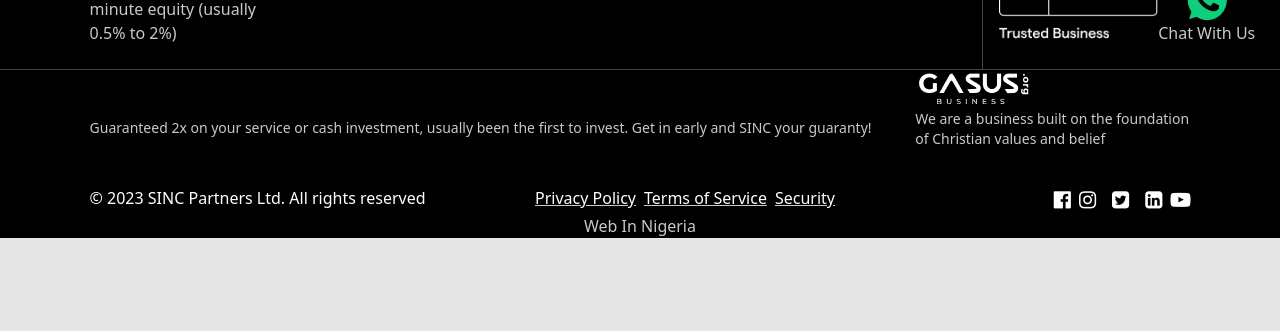
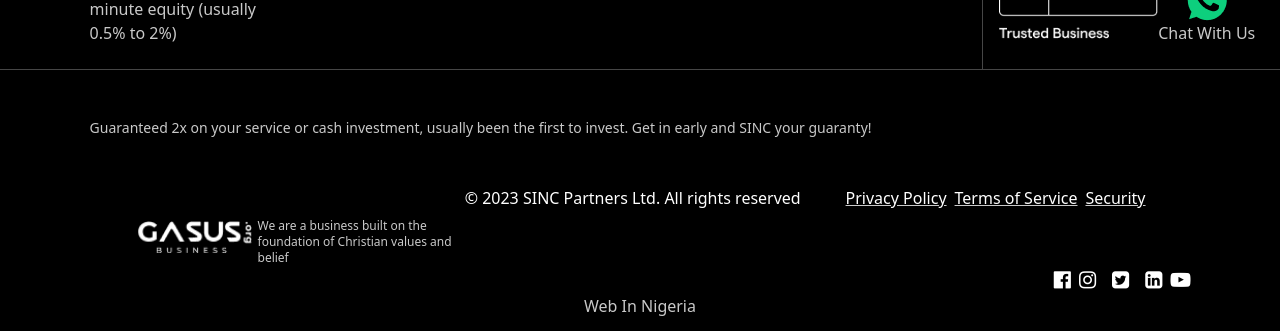
Before and after one commit to Ornerd/sinc-partners-project, a React (Vite) app: page / in a window 1280 px wide. Shown: the part 7616-7947 px from the top of the page. Before the commit the page ends 7854 px from the top, so only its background shows below. Built offline with nearby package versions, Linux system fonts and the light colour scheme.

Commit message:
footer done–atleast for larger screens

```diff
--- a/src/components/Footer.jsx
+++ b/src/components/Footer.jsx
@@ -91,9 +91,9 @@ const Footer = () => {
       </section>
       <section className='flex flex-wrap lg:px-[7%] text-[#C9C9C9]'>
         <p className='pt-12 pb-12 text-sm'>Guaranteed 2x on your service or cash investment, usually been the first to invest. Get in early and SINC your guaranty!</p>
-        <div className='w-1/4 ml-auto'>
-        <img src={GasusLogo} />
-          <p className='text-sm'>We are a business built on the foundation of Christian values and belief</p>
+        <div className='w-[30%] ml-auto pt-8 flex justify-between'>
+         <img src={GasusLogo} className='h-[40px]'/>
+          <p className='text-xs'>We are a business built on the foundation of Christian values and belief</p>
         </div>
         <p className='mr-auto text-white'>© 2023 SINC Partners Ltd. All rights reserved</p>
         <span className='flex mr-auto underline'>
@@ -111,7 +111,7 @@ const Footer = () => {
 
         </span>
 
-        <p className='block w-full text-center'>Web In Nigeria</p>
+        <p className='block w-full text-center pb-4'>Web In Nigeria</p>
 
 
       </section>
```
